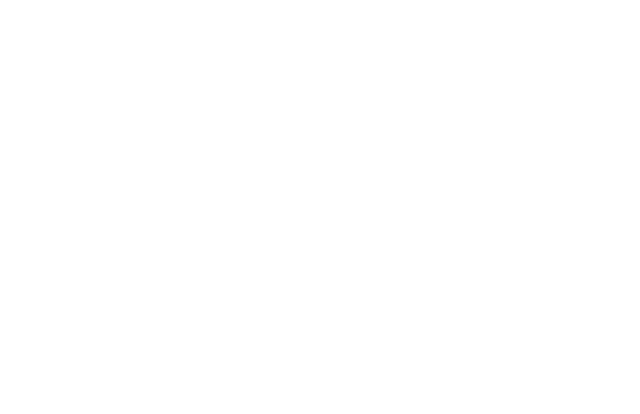
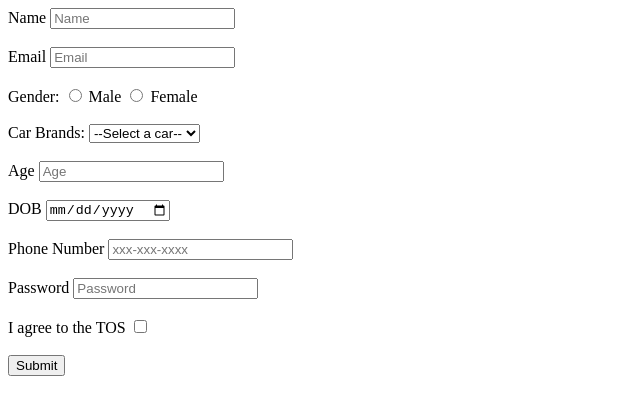
Before and after one commit to acciojob/signup-form-car-1-MadanMohan, a website: page main.html in a window 1280 px wide. Shown: the whole page, without its empty margins (0-640 px from the left). Drawn offline with Linux system fonts and the light colour scheme.

Commit message:
created a submission

```diff
--- a/main.html
+++ b/main.html
@@ -1,16 +1,62 @@
 <!DOCTYPE html>
-
 <html>
 
 <head>
-	<link rel="stylesheet" href="styles.css">
+  <link rel="stylesheet" href="styles.css">
 </head>
 
 <body>
-	<!-- the entire body must be written by student -->
-    <script type="text/javascript" src="./script.js">
-</script>
+  <script type="text/javascript" src="./script.js"></script>
 
+  <form>
+    <label for="name">Name</label>
+    <input id="name" name="name" type="text" placeholder="Name" required>
+    <br><br>
+
+    <label for="email">Email</label>
+    <input id="email" name="email" type="email" placeholder="Email" required>
+    <br><br>
+
+    <label>Gender:</label>
+    <input id="gender_m" name="gender" type="radio" value="Male" required>
+    <label for="gender_m">Male</label>
+
+    <input id="gender_f" name="gender" type="radio" value="Female" required>
+    <label for="gender_f">Female</label>
+    <br><br>
+
+    <label for="cars">Car Brands:</label>
+    <select id="cars" name="cars" required>
+      <option value="">--Select a car--</option>
+      <option value="mercedes">Mercedes</option>
+      <option value="audi">Audi</option>
+      <option value="bmw">BMW</option>
+      <option value="ferrari">Ferrari</option>
+    </select>
+    <br><br>
+
+    <label for="age">Age</label>
+    <input type="number" id="age" name="age" placeholder="Age" required>
+    <br><br>
+
+    <label for="dob">DOB</label>
+    <input type="date" id="dob" name="dob" required>
+    <br><br>
+
+    <label for="tel">Phone Number</label>
+    <input type="tel" id="tel" name="tel" placeholder="xxx-xxx-xxxx" pattern="[0-9]{3}-[0-9]{3}-[0-9]{4}" required>
+    <br><br>
+
+    <label for="password">Password</label>
+    <input type="password" id="password" name="password" placeholder="Password" required>
+    <br><br>
+
+    <label for="tos">I agree to the TOS</label>
+    <input type="checkbox" id="tos" name="tos" required>
+    <br><br>
+
+    <input id="submit" type="submit" value="Submit">
+  </form>
 </body>
 
 </html>
```
